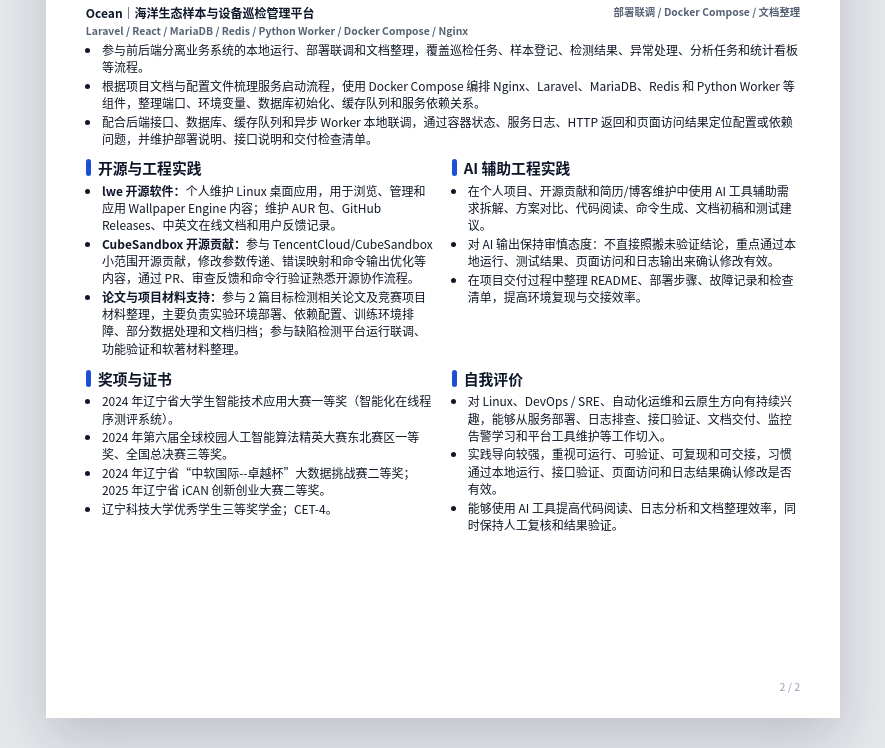
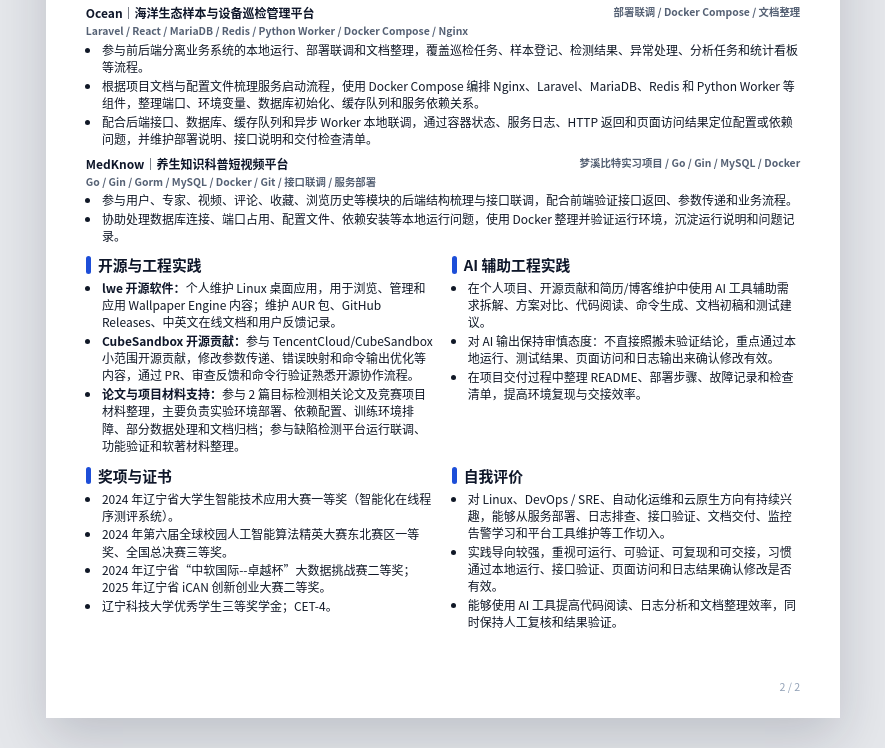
Before and after one commit to YangYuS8/resume, a plain HTML site: page site/resume-print.html in a window 1280 px wide. Shown: the part 1588-2336 px from the top of the page, without its empty margins (197-1082 px from the left). Drawn offline with Linux system fonts and the light colour scheme.

Commit message:
docs: keep MedKnow internship project in resume

```diff
--- a/site/resume-print.html
+++ b/site/resume-print.html
@@ -173,6 +173,15 @@
           </ul>
         </article>
 
+        <article class="item">
+          <div class="item-head"><strong>MedKnow｜养生知识科普短视频平台</strong><span>梦溪比特实习项目 / Go / Gin / MySQL / Docker</span></div>
+          <div class="meta">Go / Gin / Gorm / MySQL / Docker / Git / 接口联调 / 服务部署</div>
+          <ul>
+            <li>参与用户、专家、视频、评论、收藏、浏览历史等模块的后端结构梳理与接口联调，配合前端验证接口返回、参数传递和业务流程。</li>
+            <li>协助处理数据库连接、端口占用、配置文件、依赖安装等本地运行问题，使用 Docker 整理并验证运行环境，沉淀运行说明和问题记录。</li>
+          </ul>
+        </article>
+
       </section>
 
       <section class="section split">
```
Also changed, not shown: site/index.html (+7 -0 lines), 2 other files.
